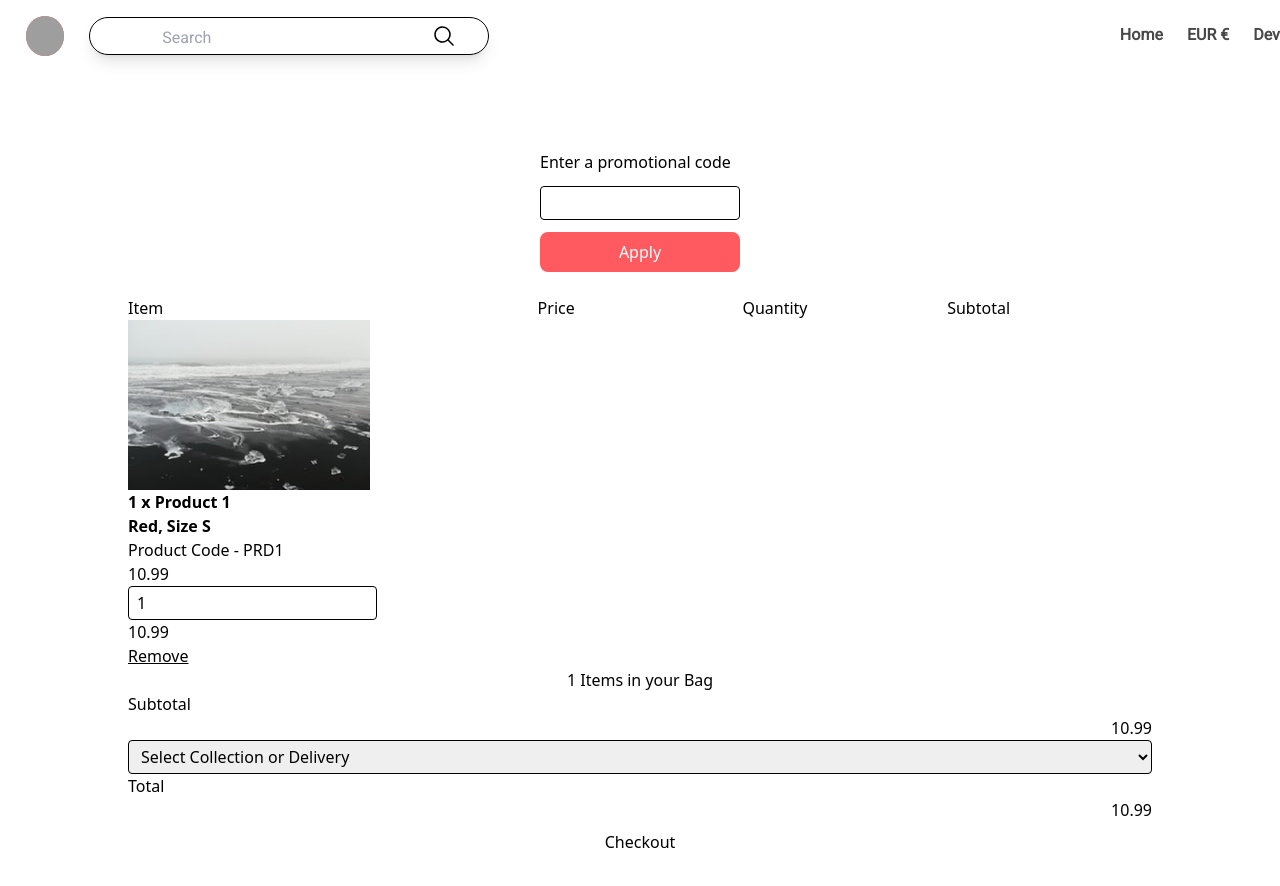
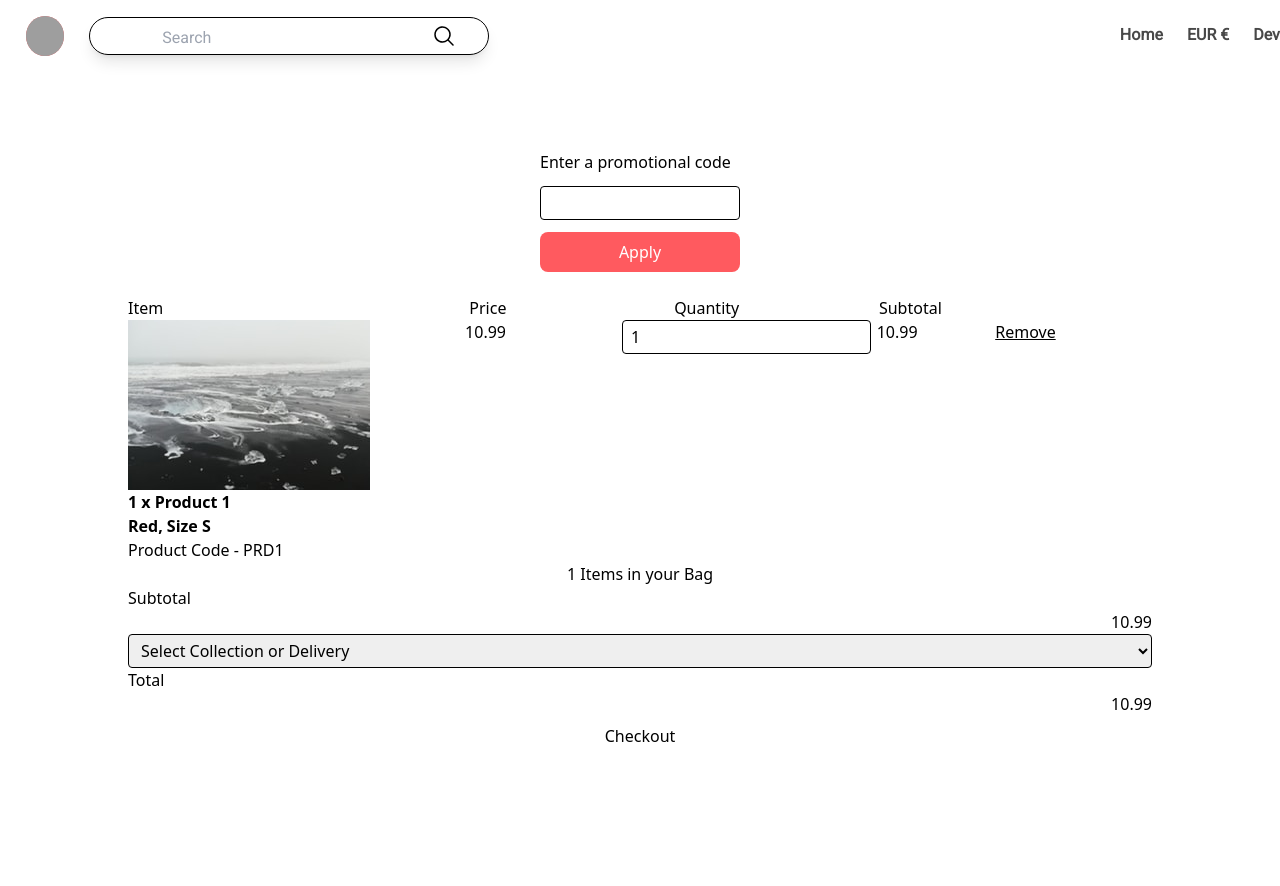
Before and after one commit to AjiePrm/airbnbClone, a Nuxt app: page /summary/example in a window 1280 px wide. Shown: the top 886 px of the page. Built offline with nearby package versions, Linux system fonts and the light colour scheme; grey boxes are pictures that could not be loaded.

Commit message:
finish searching funtion and initiate summary page

```diff
--- a/pages/summary/[id].vue
+++ b/pages/summary/[id].vue
@@ -10,14 +10,14 @@
             </div>
             <div class="basket-labels w-[1024px] m-auto">
                 <ul class="flex">
-                    <li class="item item-heading w-2/5">Item</li>
+                    <li class="item item-heading w-1/3">Item</li>
                     <li class="price w-1/5">Price</li>
                     <li class="quantity w-1/5">Quantity</li>
                     <li class="subtotal w-1/5">Subtotal</li>
                 </ul>
             </div>
-            <div class="basket-product w-[1024px] m-auto" v-for="(product, index) in products" :key="index">
-                <div class="item w-2/5">
+            <div class="basket-product w-[1024px] m-auto flex" v-for="(product, index) in products" :key="index">
+                <div class="item w-[43%]">
                     <div class="product-image">
                         <img src="~/assets/image/exploreOne.png" :alt="product.name" class="product-frame" />
                     </div>
@@ -36,7 +36,7 @@
                     <input type="number" v-model="product.quantity" min="1"
                         class="quantity-field border border-gray-300 rounded px-2 py-1" />
                 </div>
-                <div class="subtotal w-1/5">{{ (product.price * product.quantity).toFixed(2) }}</div>
+                <div class="subtotal pl-[50px] w-1/5">{{ (product.price * product.quantity).toFixed(2) }}</div>
                 <div class="remove w-1/5">
                     <button class="text-red-500 underline" @click="removeProduct(index)">Remove</button>
                 </div>
```
